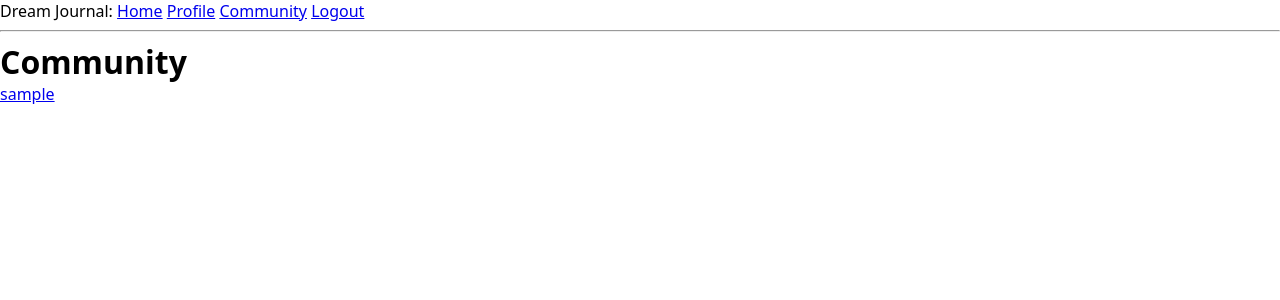
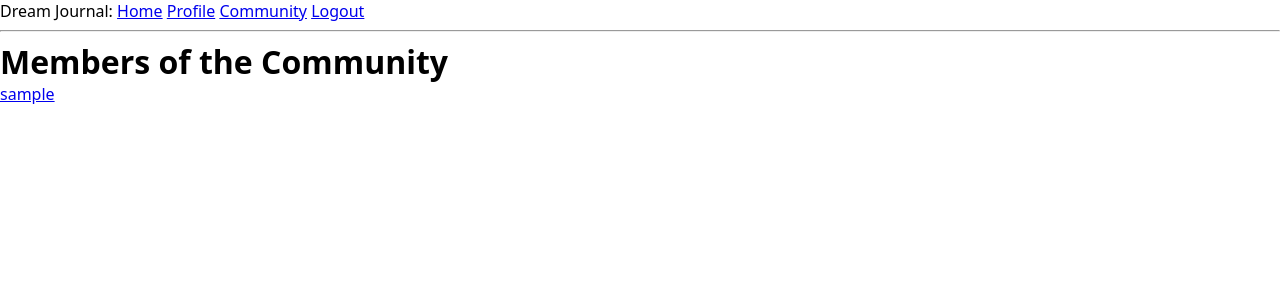
Before and after one commit to caseyjohn47/flask-dream-journal, a Flask app: page /community in a window 1280 px wide. Shown: the top 300 px of the page. Run offline with Flask 2, Linux system fonts and the light colour scheme; the visitor is signed in with stand-in values (Sample User, id 1); data comes from the database, SQL or seed files in the repository.

Commit message:
Small edits

```diff
--- a/app/templates/community.html
+++ b/app/templates/community.html
@@ -1,7 +1,7 @@
 {% extends "base.html" %}
 
 {% block content %}
-    <h1>Community</h1>
+    <h1>Members of the Community</h1>
     {% for user in users %}
     <a href="{{ url_for('profile_page', id = user.id) }}">{{ user.username }}</a><br></div>
     {% endfor %}
--- a/app/templates/profile.html
+++ b/app/templates/profile.html
@@ -13,7 +13,7 @@
     {% if usr.about_me %}
     <p>{{ usr.about_me }}</p>
     {% else %}
-    <p>Your About Me has not been set up yet!</p>
+    <p>This About Me has not been set up yet!</p>
     {% endif %}
 
 
```
Also changed, not shown: README.md.
